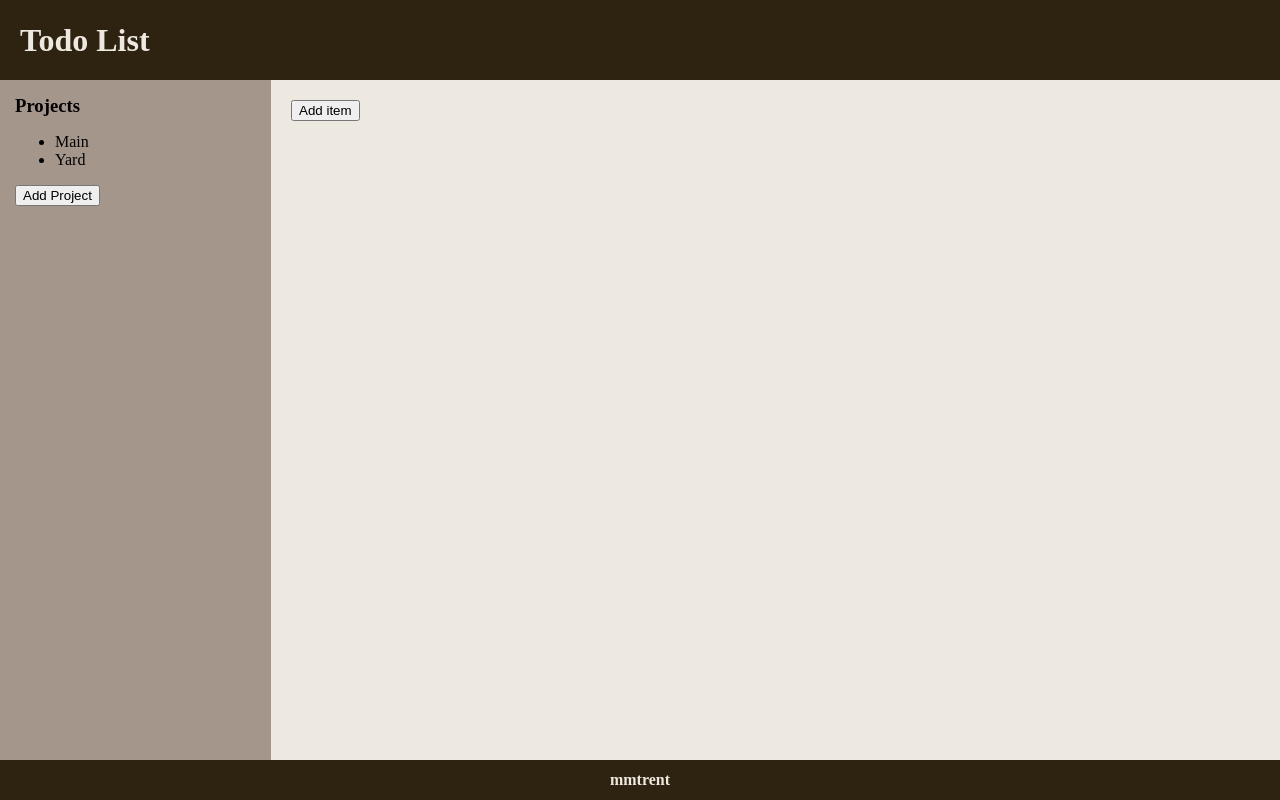
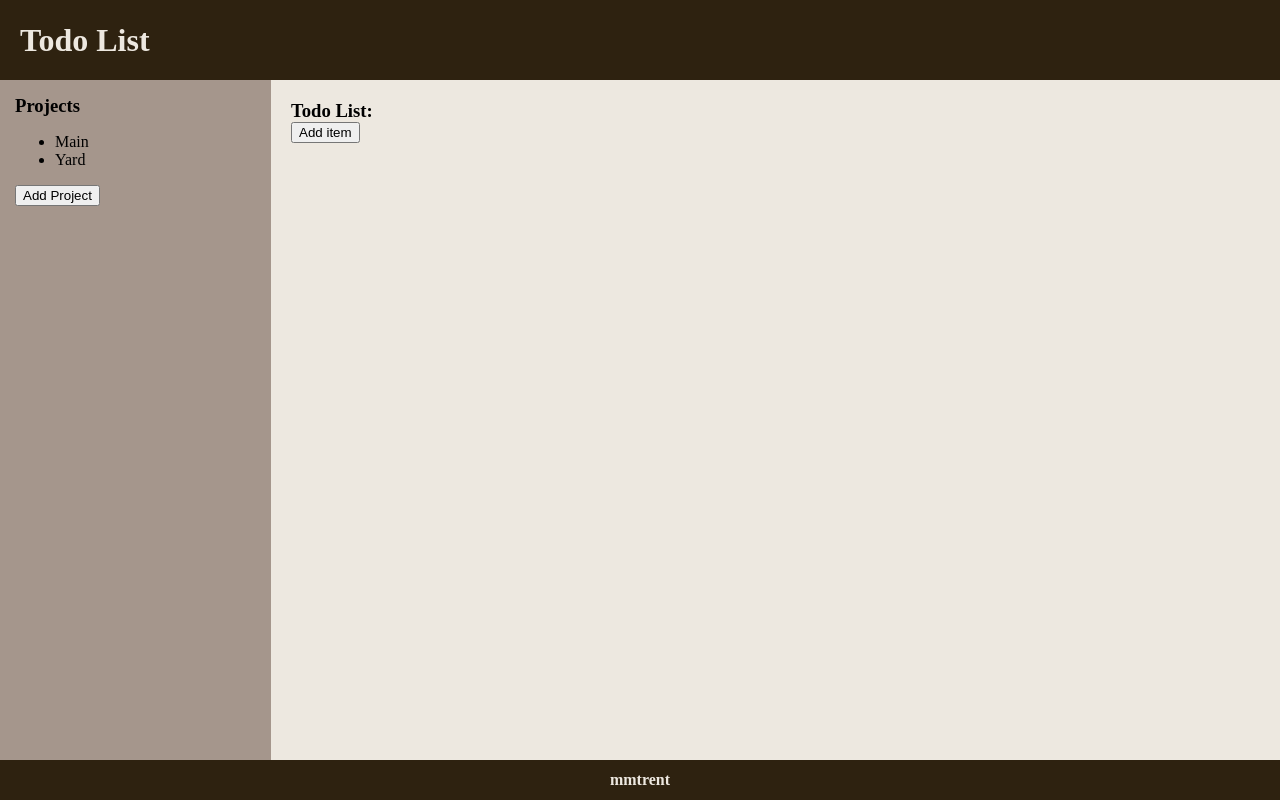
Before and after one commit to mmtrent/todo-list, a website built with webpack: page src/index.html in a window 1280 px wide. Built offline with nearby package versions, Linux system fonts and the light colour scheme.

Commit message:
Complete additional styling

```diff
--- a/src/index.html
+++ b/src/index.html
@@ -20,6 +20,7 @@
           </div>
         </div>
         <div id="body">
+          <h1 id="todoTitle">Todo List:</h1>
           <div id="todos"></div>
           <div class="add-todo-popup" id="add-todo-form">
             <input type="text" id="title" placeholder="Title" name="title" required>
--- a/src/style.css
+++ b/src/style.css
@@ -94,3 +94,10 @@ h1 {
     justify-content:left;
     gap: 2px;
 }
+
+#todoTitle {
+    padding: 0;
+    margin: 0;
+    font-size: 14pt;
+    color: black;
+}
```
Also changed, not shown: dist/index.html, 1 other file.
